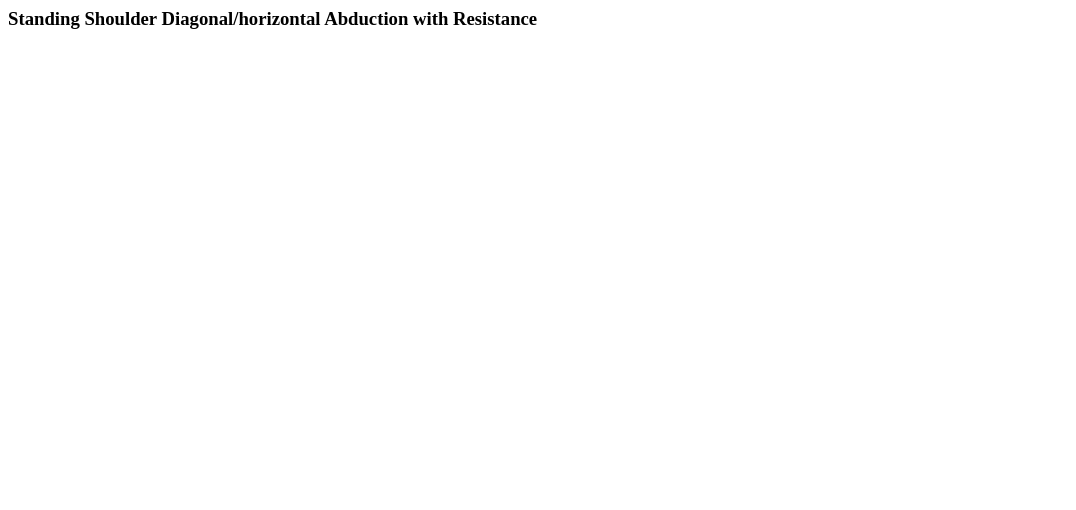
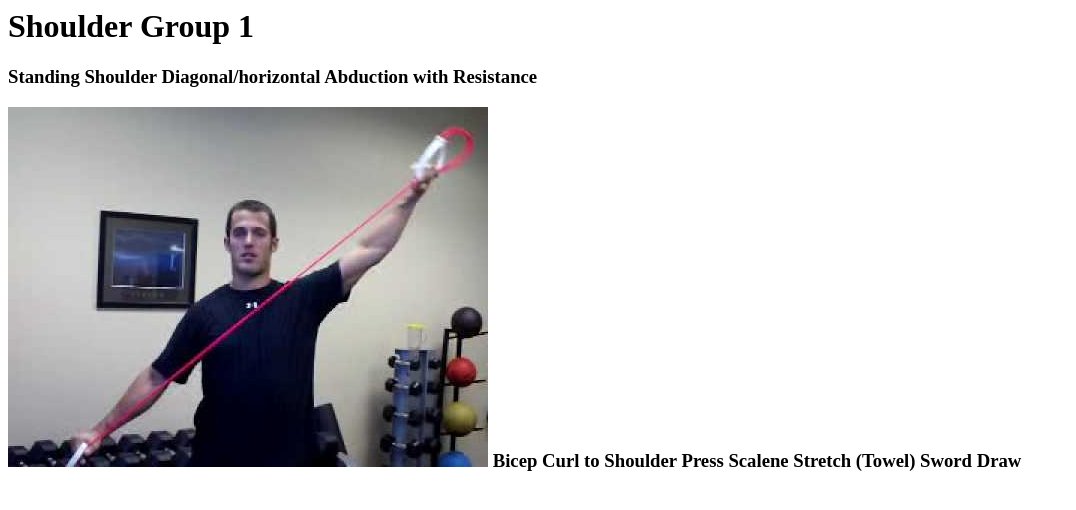
Before and after one commit to moore1474/workout, a plain HTML site: page sets/shoulders_group_1.html in a window 1280 px wide. Shown: the whole page, without its empty margins (0-1076 px from the left). Drawn offline with Linux system fonts and the light colour scheme.

Commit message:
Update shoulders_group_1.html

```diff
--- a/sets/shoulders_group_1.html
+++ b/sets/shoulders_group_1.html
@@ -1,7 +1,10 @@
-<h3>Standing Shoulder Diagonal/horizontal Abduction with Resistance</h3?
-
+<html>
+<h1>Shoulder Group 1</h1>
+<h3>Standing Shoulder Diagonal/horizontal Abduction with Resistance<h3>
+<img src="https://moore1474.github.io/workout/excercises/images/diagonal_abduction.jpg"/>
 
 
 Bicep Curl to Shoulder Press
 Scalene Stretch (Towel)
 Sword Draw
+</html>
```
